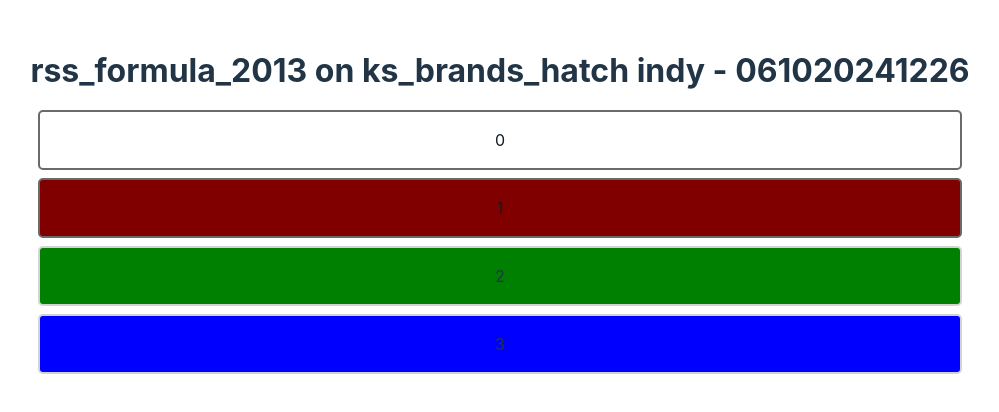
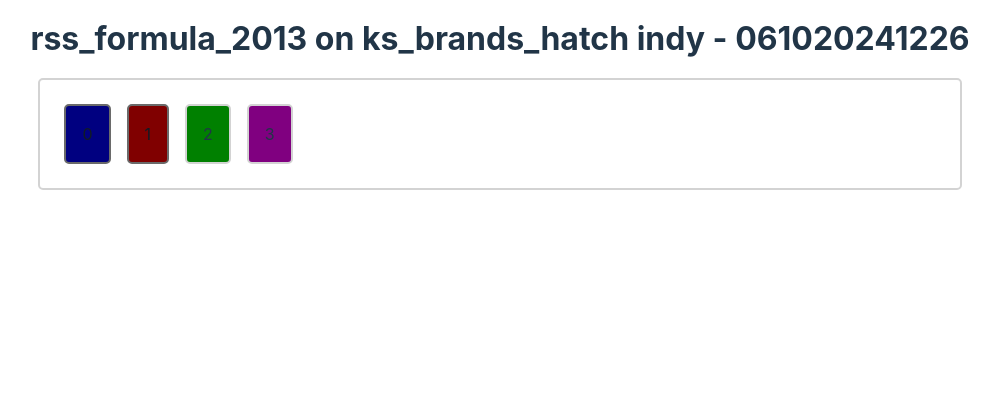
Before and after one commit to paskalwolski/pData-web, a React (Vite) app: page / in a window 1280 px wide. Shown: the top 412 px of the page, without its empty margins (140-1139 px from the left). Built offline with nearby package versions, Linux system fonts and the light colour scheme.

Commit message:
Corrected colour scheme and display of laps

```diff
--- a/src/App.css
+++ b/src/App.css
@@ -1,7 +1,6 @@
 #root {
   max-width: 1280px;
   margin: 0 auto;
-  padding: 2rem;
   text-align: center;
 }
 
@@ -27,6 +26,10 @@
   margin: 0.5em;
 }
 
+.pit{
+  background-color: blue;
+}
+
 .valid {
   background-color: green;
 }
@@ -39,9 +42,10 @@
 }
 
 .fastest {
-  background-color: blue;
+  background-color: purple;
 }
 
-.read-the-docs {
-  color: #888;
+#lapSelector {
+  display: flex;
+  flex-direction: row;
 }
--- a/src/App.tsx
+++ b/src/App.tsx
@@ -11,7 +11,7 @@ function App() {
   const [selectedLap, setSelectedLap] = useState(null);
 
   useEffect(() => {
-    if (selectedLap){
+    if (selectedLap !== null){
       console.log(`Selected Lap ${selectedLap.lap_number}`)
     }
   }, [selectedLap])
@@ -19,7 +19,7 @@ function App() {
   return (
     <>
       <h1>{eventData.car} on {eventData.track} - {eventData.eventTime}</h1>
-      <div>
+      <div className='card' id='lapSelector'>
         {eventData.laps.map((lap, i) => {
           return <LapCard key={i} {...{ lapData: lap, isFastestLap: lap.lap_number === eventData.fastestLap }} onClick={() => {setSelectedLap(lap)}}/>
         })}
--- a/src/components/LapCard.component.tsx
+++ b/src/components/LapCard.component.tsx
@@ -1,7 +1,6 @@
 import { useState } from "react";
 
 const LapCard = ({ lapData, isFastestLap, ...props}) => {
-
 
     const getLapClass = (lap) => {
         let classname = "card"
@@ -21,7 +20,7 @@ const LapCard = ({ lapData, isFastestLap, ...props}) => {
     }
 
     return (
-        <div onClick={props.onClick}>
+        <div onClick={props.onClick} >
             {<div className={getLapClass(lapData)}>{lapData.lap_number}</div>}
         </div>
     )
```
